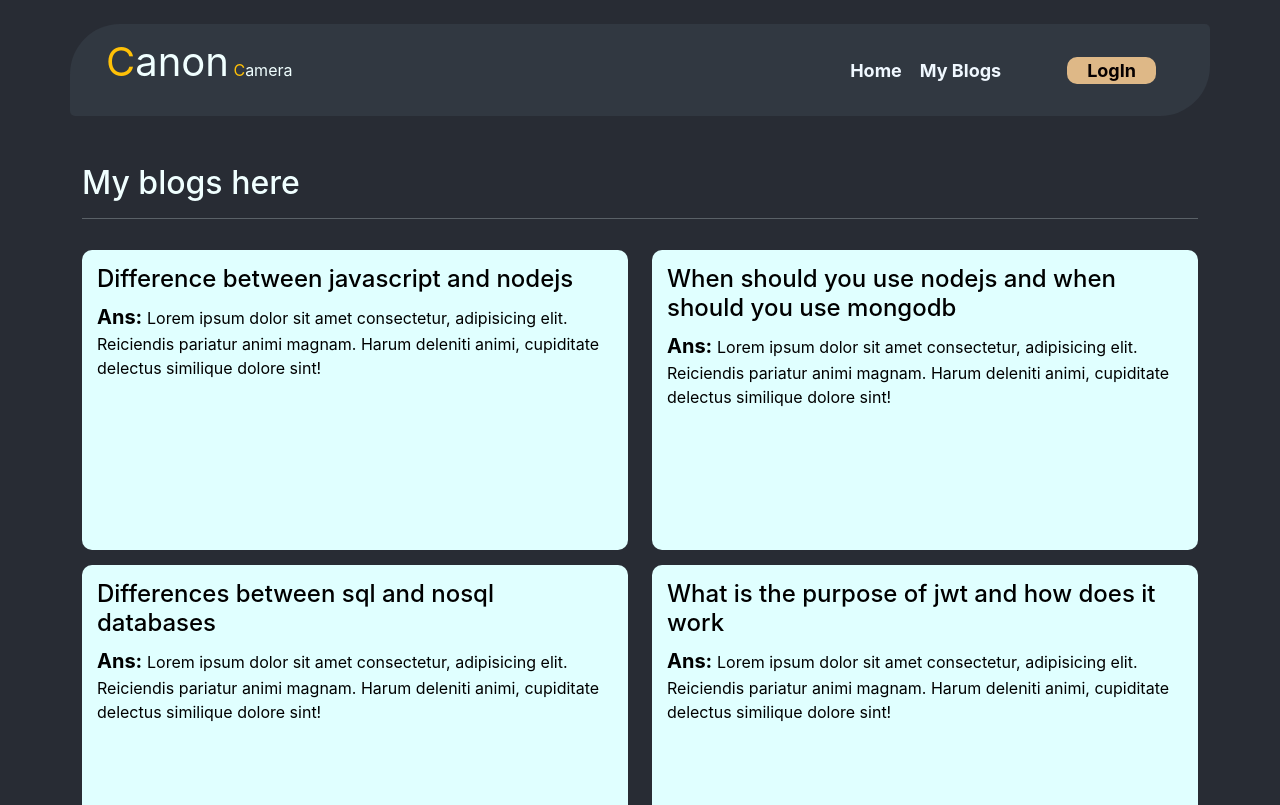
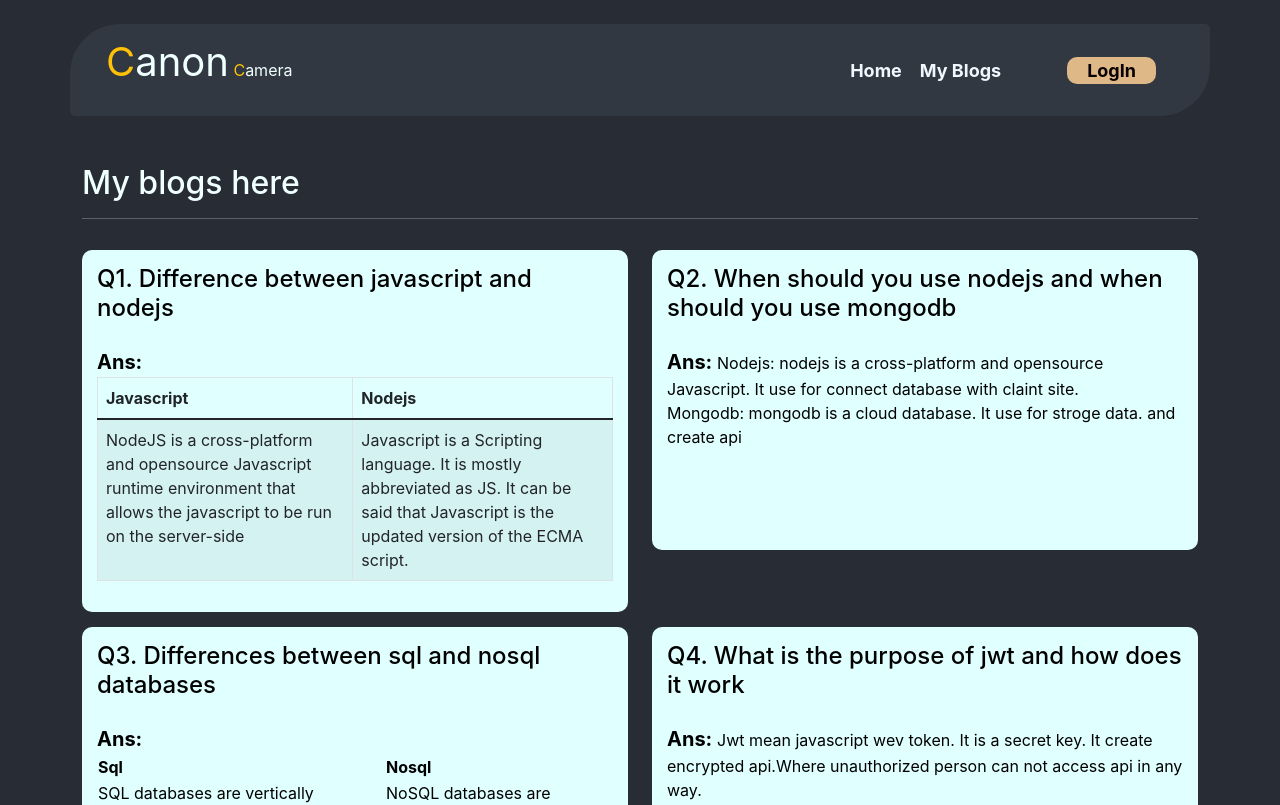
Before and after one commit to pallobbiwas/warehous-management, a React (Create React App) app: page /blogs in a window 1280 px wide. Shown: the top 805 px of the page. Built offline with nearby package versions, Linux system fonts and the light colour scheme; no server answers.

Commit message:
finished

```diff
--- a/src/componets/MyBlogs/MyBlogs.js
+++ b/src/componets/MyBlogs/MyBlogs.js
@@ -1,4 +1,5 @@
 import React from "react";
+import { Table } from "react-bootstrap";
 import "./MyBlogs.css";
 
 const MyBlogs = () => {
@@ -14,45 +15,79 @@ const MyBlogs = () => {
       >
         <div className="col-md-6">
           <div className="box">
-            <h4>Difference between javascript and nodejs</h4>
+            <h4 className = "mb-4">Q1. Difference between javascript and nodejs</h4>
             <p>
               <span className="fs-5 fw-bold">Ans: </span>
-              Lorem ipsum dolor sit amet consectetur, adipisicing elit.
-              Reiciendis pariatur animi magnam. Harum deleniti animi, cupiditate
-              delectus similique dolore sint!
+              <Table striped bordered hover>
+                <thead>
+                  <tr>
+                    <th>Javascript</th>
+                    <th>Nodejs</th>
+                  </tr>
+                </thead>
+                <tbody>
+                  <tr>
+                    <td>
+                      NodeJS is a cross-platform and opensource Javascript
+                      runtime environment that allows the javascript to be run
+                      on the server-side
+                    </td>
+                    <td>
+                      Javascript is a Scripting language. It is mostly
+                      abbreviated as JS. It can be said that Javascript is the
+                      updated version of the ECMA script.
+                    </td>
+                  </tr>
+                </tbody>
+              </Table>
             </p>
           </div>
         </div>
         <div className="col-md-6">
           <div className="box">
-            <h4>When should you use nodejs and when should you use mongodb</h4>
+            <h4 className = "mb-4">
+              Q2. When should you use nodejs and when should you use mongodb
+            </h4>
             <p>
               <span className="fs-5 fw-bold">Ans: </span>
-              Lorem ipsum dolor sit amet consectetur, adipisicing elit.
-              Reiciendis pariatur animi magnam. Harum deleniti animi, cupiditate
-              delectus similique dolore sint!
+              Nodejs: nodejs is a cross-platform and opensource Javascript. It
+              use for connect database with claint site.
+              <br />
+              Mongodb: mongodb is a cloud database. It use for stroge data. and
+              create api
             </p>
           </div>
         </div>
         <div className="col-md-6">
           <div className="box">
-            <h4>Differences between sql and nosql databases</h4>
+            <h4 className = "mb-4">Q3. Differences between sql and nosql databases</h4>
             <p>
               <span className="fs-5 fw-bold">Ans: </span>
-              Lorem ipsum dolor sit amet consectetur, adipisicing elit.
-              Reiciendis pariatur animi magnam. Harum deleniti animi, cupiditate
-              delectus similique dolore sint!
+              <thead>
+                <tr>
+                  <th>Sql</th>
+                  <th>Nosql</th>
+                </tr>
+              </thead>
+              <tbody>
+                <tr>
+                  <td>
+                  SQL databases are vertically scalable. It is table based database system. It is better for multi-row transactions
+                  </td>
+                  <td>
+                  NoSQL databases are horizontally scalable. It is document base database system
+                  </td>
+                </tr>
+              </tbody>
             </p>
           </div>
         </div>
         <div className="col-md-6">
           <div className="box">
-            <h4>What is the purpose of jwt and how does it work</h4>
+            <h4 className = "mb-4">Q4. What is the purpose of jwt and how does it work</h4>
             <p>
               <span className="fs-5 fw-bold">Ans: </span>
-              Lorem ipsum dolor sit amet consectetur, adipisicing elit.
-              Reiciendis pariatur animi magnam. Harum deleniti animi, cupiditate
-              delectus similique dolore sint!
+              Jwt mean javascript wev token. It is a secret key. It create encrypted api.Where unauthorized person can not access api in any way.
             </p>
           </div>
         </div>
```
